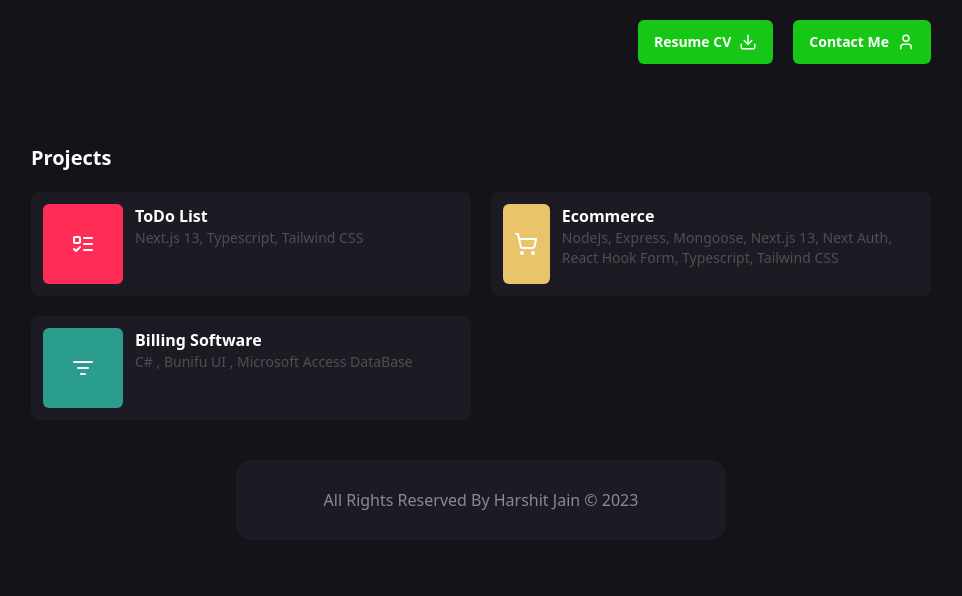
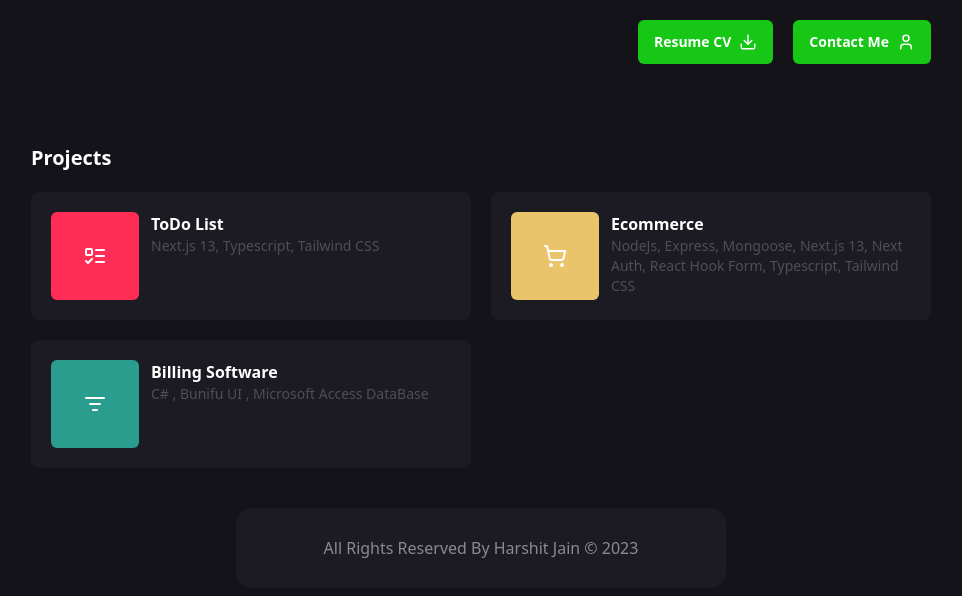
Before and after one commit to harshit-ostwal/Portfolio, a Next.js app: page /projects in a window 1280 px wide. Shown: the top 596 px of the page, without its empty margins (309-1271 px from the left). Built offline with nearby package versions, Linux system fonts and the light colour scheme.

Commit message:
Final Portfolio

```diff
--- a/src/components/Footer.tsx
+++ b/src/components/Footer.tsx
@@ -1,6 +1,6 @@
 export default function Footer() {
     return (
-        <div className="flex justify-center mt-10 items-center">
+        <div className="flex justify-center mt-10 mb-10 items-center">
             <div className="flex justify-center items-center rounded-2xl mb-5 w-96 m-5 md:m-0 md:w-2/4 h-20 bg-cardPrimary">
                 <p className="text-primary">All Rights Reserved By Harshit Jain &copy; {new Date().getFullYear()}</p>
             </div>
--- a/src/components/ui/ProjectsCard.tsx
+++ b/src/components/ui/ProjectsCard.tsx
@@ -19,16 +19,16 @@ const ProjectsCard: FC<ProjectsCardProps> = ({
 }) => {
     return (
         <Link target="_blank" href={href || '/'}>
-            <div className="flex gap-3 bg-cardPrimary rounded-lg overflow-ellipsis p-3">
+            <div className="flex gap-3 bg-cardPrimary rounded-lg overflow-ellipsis p-5">
                 <div
-                    className="flex h-20 w-20 rounded-md justify-center items-center"
+                    className="flex py-8 px-8 rounded-md justify-center items-center"
                     style={{ backgroundColor: bgColor }}
                 >
                     <Icon />
                 </div>
                 <div className="flex flex-col">
-                    <div className="flex font-bold">{title}</div>
-                    <div className="flex text-info text-sm">{techStack}</div>
+                    <div className="font-bold">{title}</div>
+                    <div className="text-info text-sm">{techStack}</div>
                 </div>
             </div>
         </Link>
--- a/tailwind.config.ts
+++ b/tailwind.config.ts
@@ -80,12 +80,12 @@ module.exports = {
             }
         },
         animation: {
-            'fade-in': 'fade-in 2s ease-out',
-            'fade-out': 'fade-out 2s ease-out',
-            'fade-in-top': 'fade-in-top 2s ease-out',
-            'fade-in-down': 'fade-in-down 2s ease-out',
-            'fade-in-right': 'fade-in-right 2s ease-out',
-            'fade-in-left': 'fade-in-left 2s ease-out'
+            'fade-in': 'fade-in 1s ease-out',
+            'fade-out': 'fade-out 1s ease-out',
+            'fade-in-top': 'fade-in-top 1s ease-out',
+            'fade-in-down': 'fade-in-down 1s ease-out',
+            'fade-in-right': 'fade-in-right 1s ease-out',
+            'fade-in-left': 'fade-in-left 1s ease-out'
         }
       },
   },
```
